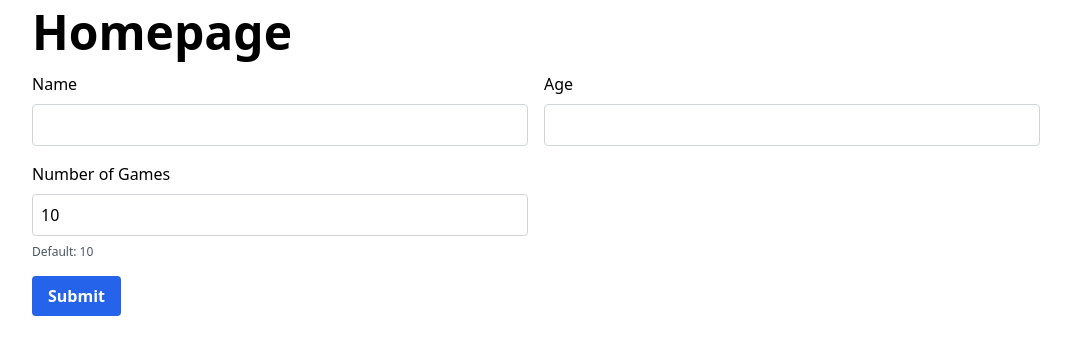
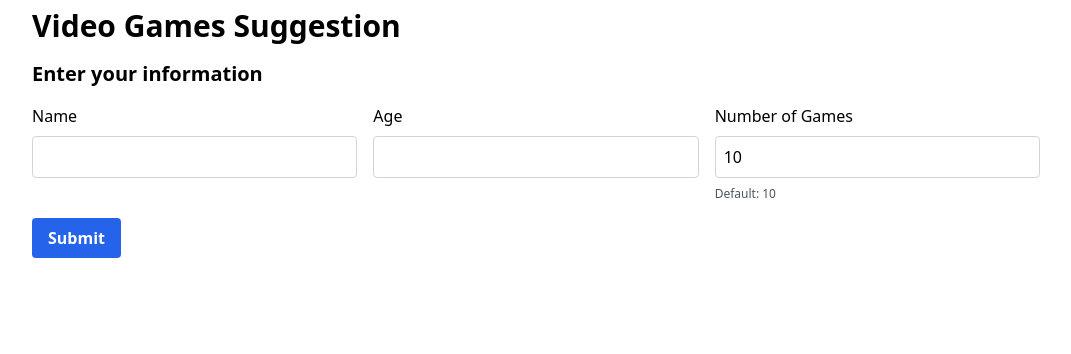
Before and after one commit to kevintdao/dbs-project, a Next.js app: page / in a window 1280 px wide. Shown: the top 354 px of the page, without its empty margins (104-1175 px from the left). Built offline with nearby package versions, Linux system fonts and the light colour scheme.

Commit message:
Update index page

```diff
--- a/pages/index.js
+++ b/pages/index.js
@@ -7,10 +7,10 @@ export default function Home() {
 
   const styles = {
     form: "space-y-4 mt-2",
-    grid: "grid md:grid-cols-2 gap-4 grid-cols-1",
+    grid: "grid md:grid-cols-3 gap-4 grid-cols-1",
     input_container: "flex flex-col space-y-2",
     input: "p-2 border border-gray-300 rounded",
-    button: "bg-blue-600 hover:bg-blue-700 text-white font-bold py-2 px-4 rounded"
+    button: "bg-blue-600 hover:bg-blue-700 text-white font-bold py-2 px-4 rounded cursor-pointer"
   }
 
   const onSubmit = async (e) => {
@@ -45,7 +45,8 @@ export default function Home() {
 
   return (
     <div className='space-y-4 mt-2'>
-      <h2 className='font-bold'>Homepage</h2>
+      <h2 className='font-bold text-3xl'>Video Games Suggestion</h2>
+      <h5 className='font-bold text-xl'>Enter your information</h5>
       <form onSubmit={onSubmit} className={styles.form}>
         <div className={styles.grid}>
           <div className={styles.input_container}>
```
